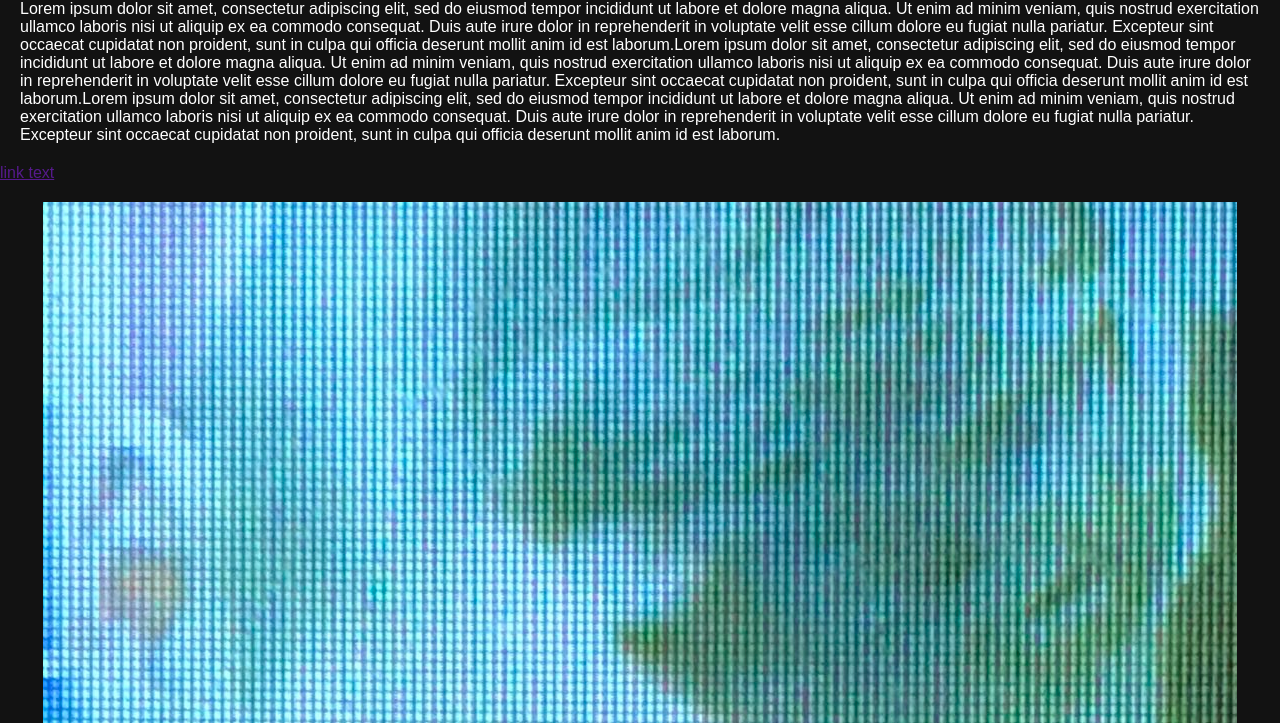
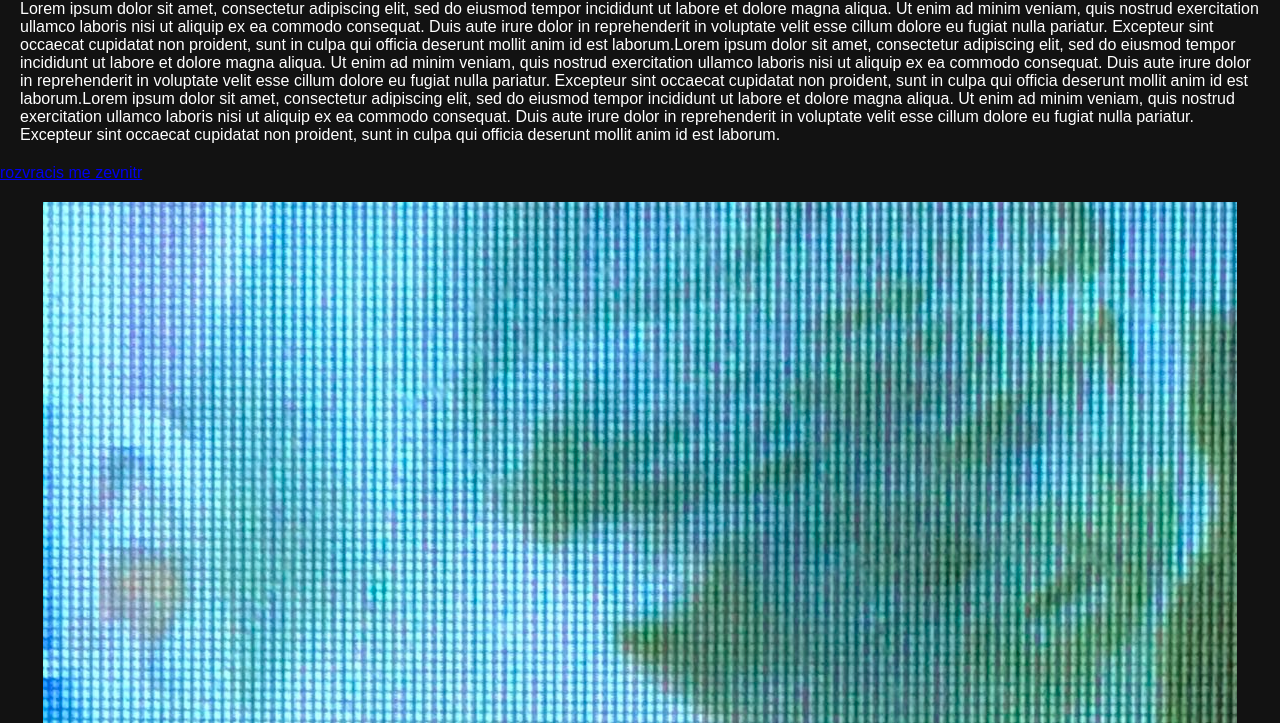
Before and after one commit to vmkxyz/fandajegej, a plain HTML site: page index.html in a window 1280 px wide. Shown: the part 77-800 px from the top of the page. Drawn offline with Linux system fonts and the light colour scheme; a script that the page names is missing.

Commit message:
add rozvracis

```diff
--- a/index.html
+++ b/index.html
@@ -12,7 +12,7 @@
     <main>
         <h1>Fanda Je Gej</h1>
 		<p>Lorem ipsum dolor sit amet, consectetur adipiscing elit, sed do eiusmod tempor incididunt ut labore et dolore magna aliqua. Ut enim ad minim veniam, quis nostrud exercitation ullamco laboris nisi ut aliquip ex ea commodo consequat. Duis aute irure dolor in reprehenderit in voluptate velit esse cillum dolore eu fugiat nulla pariatur. Excepteur sint occaecat cupidatat non proident, sunt in culpa qui officia deserunt mollit anim id est laborum.Lorem ipsum dolor sit amet, consectetur adipiscing elit, sed do eiusmod tempor incididunt ut labore et dolore magna aliqua. Ut enim ad minim veniam, quis nostrud exercitation ullamco laboris nisi ut aliquip ex ea commodo consequat. Duis aute irure dolor in reprehenderit in voluptate velit esse cillum dolore eu fugiat nulla pariatur. Excepteur sint occaecat cupidatat non proident, sunt in culpa qui officia deserunt mollit anim id est laborum.Lorem ipsum dolor sit amet, consectetur adipiscing elit, sed do eiusmod tempor incididunt ut labore et dolore magna aliqua. Ut enim ad minim veniam, quis nostrud exercitation ullamco laboris nisi ut aliquip ex ea commodo consequat. Duis aute irure dolor in reprehenderit in voluptate velit esse cillum dolore eu fugiat nulla pariatur. Excepteur sint occaecat cupidatat non proident, sunt in culpa qui officia deserunt mollit anim id est laborum.</p>
-		<a href="">link text</a>
+		<a href="rozvracis">rozvracis me zevnitr</a>
 		<img src="frantik.jpg" alt="Fanda (Je Gej pictur)">
     </main>
 	<script src="index.js"></script>
```
